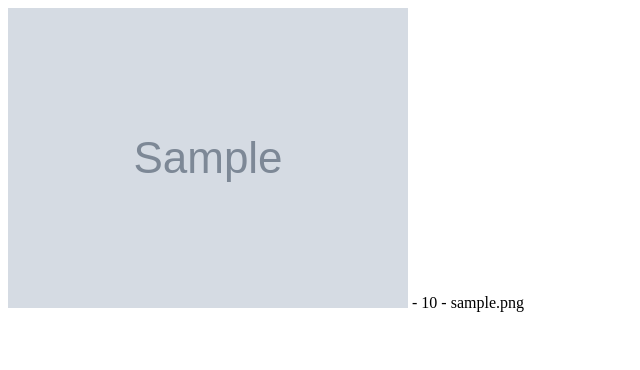
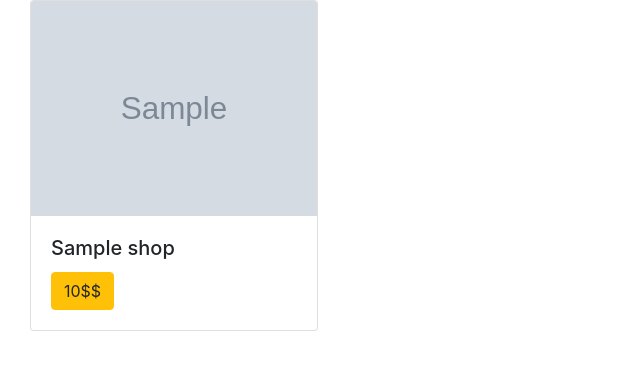
Before and after one commit to Rinaz-netiz/tp_wordsnail, a Django app: page /shop/ in a window 1280 px wide. Shown: the top 370 px of the page, without its empty margins (0-640 px from the left). Run offline with Django 5.2, Linux system fonts and the light colour scheme; tables that the repository leaves empty hold one stand-in row (values such as "Sample post"); grey boxes marked "Sample" are stand-in pictures; some libraries are stand-ins or nearby versions.

Commit message:
base.html - main sample, test botstrap style

```diff
--- /dev/null
+++ b/wordsnail/templates/wordsnail/base.html
@@ -0,0 +1,18 @@
+<!doctype html>
+<html lang="en">
+<head>
+    <meta charset="UTF-8">
+    <meta name="viewport"
+          content="width=device-width, user-scalable=no, initial-scale=1.0, maximum-scale=1.0, minimum-scale=1.0">
+    <meta http-equiv="X-UA-Compatible" content="ie=edge">
+    <link rel="stylesheet"
+          href="https://stackpath.bootstrapcdn.com/bootstrap/4.4.1/css/bootstrap.min.css"
+          integrity="sha384-Vkoo8x4CGsO3+Hhxv8T/Q5PaXtkKtu6ug5TOeNV6gBiFeWPGFN9MuhOf23Q9Ifjh"
+          crossorigin="anonymous">
+    <title>Document</title>
+</head>
+<body>
+    {% block yourhtml %}
+    {% endblock %}
+</body>
+</html>
--- a/wordsnail/templates/wordsnail/shop.html
+++ b/wordsnail/templates/wordsnail/shop.html
@@ -1,12 +1,15 @@
-<!DOCTYPE html>
-<html lang="en">
-<head>
-    <meta charset="UTF-8">
-    <title>Title</title>
-</head>
-<body>
+{% extends 'wordsnail/base.html' %}
+
+{% block yourhtml %}
     {% for el in ls %}
-    <img src="{{ el.picture.url }}"> - {{el.price}} - {{ el.picture }}<br>
-    {% endfor %}
-</body>
-</html>
+
+    <div class="card" style="width: 18rem; display: inline-block;margin-left: 30px" >
+        <img src="{{ el.picture.url }}" class="card-img-top" alt="...">
+        <div class="card-body">
+            <h5 class="card-title">{{el.name}}</h5>
+            <button class="btn btn-warning">{{el.price}}$$</button>
+
+        </div>
+    </div>
+{% endfor %}
+{% endblock %}
```
Also changed, not shown: wordsnail/models.py (line endings or trailing spaces).
